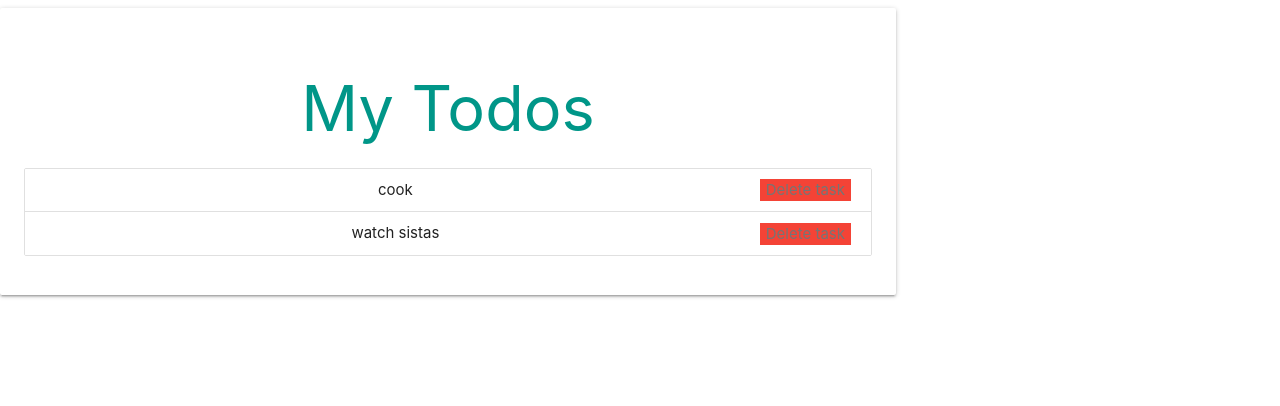
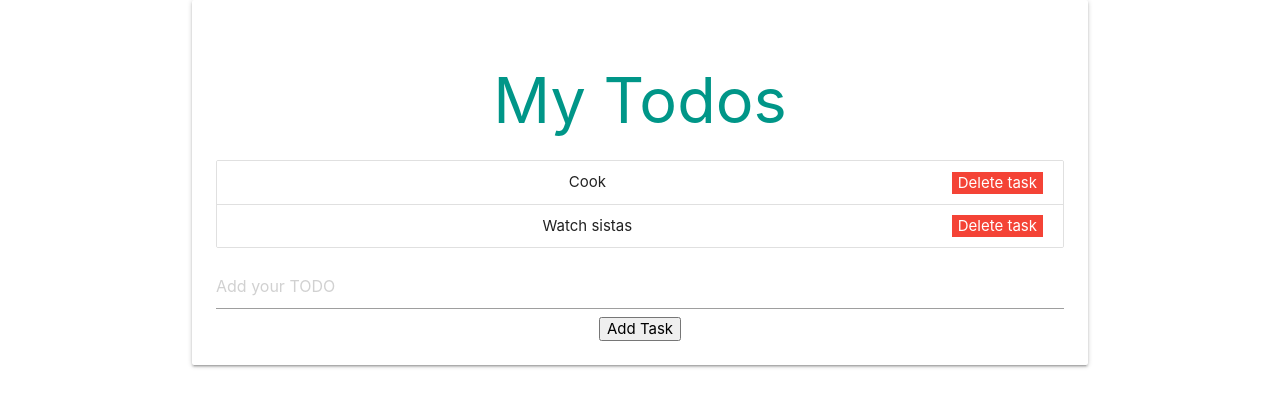
Before and after one commit to nimomaina/React-Tuts, a React (Create React App) app: page / in a window 1280 px wide. Shown: the top 406 px of the page. Built offline with nearby package versions, Linux system fonts and the light colour scheme.

Commit message:
Add todos

```diff
--- /dev/null
+++ b/src/AddTodo.js
@@ -0,0 +1,36 @@
+import React, { Component } from 'react';
+
+class AddTodo extends Component {
+  state = {
+    task: ''
+  }
+  handleChange = (evt) => {
+    this.setState({
+      task: evt.target.value
+    })
+  }
+
+  //what happens when you click on submit button
+  //we want to add a todo
+  handleSubmit = (evt) => {
+    evt.preventDefault()
+    this.props.addTodo(this.state)
+    //reset the value of input for it to clear and we get space to add our next to do
+    this.setState({
+      task:''
+    })
+  }
+
+  render() {
+    return (
+      <div>
+        <form onSubmit={this.handleSubmit}>
+          <input type="text" placeholder="Add your TODO" onChange={this.handleChange} value={this.state.task}/>
+          <button type="submit">Add Task</button>
+        </form>
+      </div>
+    )
+  }
+}
+
+export default AddTodo
--- a/src/App.js
+++ b/src/App.js
@@ -1,12 +1,17 @@
 import React, {Component} from 'react';
 import Todos from './Todo';
+import AddTodo from './AddTodo';
+import './style.css';
 class App extends Component{
   state = {
     todos: [
-      {id:1, task:"cook"},
-      {id:2, task:"watch sistas"}
+      {id:1, task:"Cook"},
+      {id:2, task:"Watch sistas"}
     ]
   }
+
+  //delete a todo by filtering through the todos arrow in state
+  //no mutation, filter and store in new array
   deleteTodo = (id) => {
     let todos = this.state.todos.filter(todo => {
       return todo.id !== id
@@ -16,11 +21,21 @@ class App extends Component{
       todos:todos
     })
   }
+//add the todo item
+  addTodo = (todo) => {
+    todo.id = Math.random()
+    let todos = [...this.state.todos, todo]
+    this.setState({
+      todos:todos
+    })
+  }
+
   render(){
     return (
       <div className="App container center card-panel hoverable ">
         <h1 className="center teal-text">My Todos</h1>
-        <Todos todos={this.state.todos} deleteTodo = {this.deleteTodo}/>
+        <Todos todos={this.state.todos} deleteTodo = {this.deleteTodo}  />
+        <AddTodo addTodo = {this.addTodo} />
       </div>
     )
   }
--- a/src/Todo.js
+++ b/src/Todo.js
@@ -1,17 +1,18 @@
 import React from 'react';
 
 const Todos = ({ todos, deleteTodo }) => {
+  //create a todolist variable which will have all the todos from the map function
   const todoList = todos.length ? (
     todos.map(todo => {
       return (
         <div className="collection-item" key={todo.id}>
-          <span>{todo.task}</span>
-          <span className="badge red " data-badge-caption="Delete task" onClick={() => deleteTodo(todo.id)}>
+          <span className="left-align">{todo.task}</span>
+          <span className="badge red" data-badge-caption="Delete task" onClick={() => deleteTodo(todo.id)}>
           </span>
         </div>
       )
     })
-  ) : (<p>No ToDo's for the day. Nap Nap</p>)
+  ) : (<p>No Task for the day. Nap! Nap!!</p>)
   return (
     <div className="todos-list collection">
       {todoList}
--- /dev/null
+++ b/src/style.css
@@ -0,0 +1,9 @@
+body .card-panel {
+  margin: auto;
+}
+
+body .badge {
+  color: white;
+  cursor: pointer;
+}
+/*# sourceMappingURL=style.css.map */
--- /dev/null
+++ b/src/style.scss
@@ -0,0 +1,10 @@
+body {
+  .card-panel {
+    margin: auto;
+  }
+
+  .badge {
+    color: white;
+    cursor: pointer;
+  }
+}
```
Also changed, not shown: 1 other file (tests, documents, lock files or other folders).
